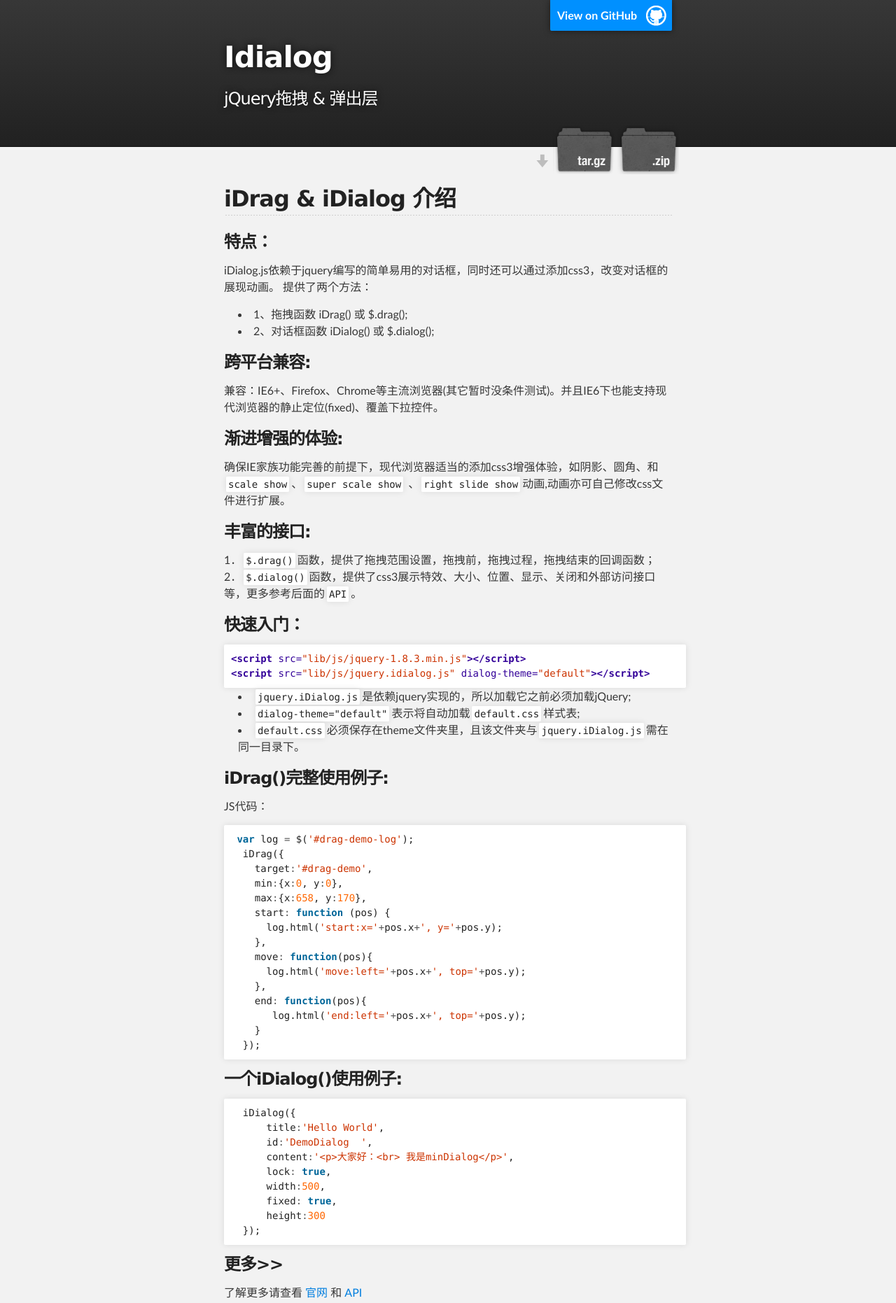
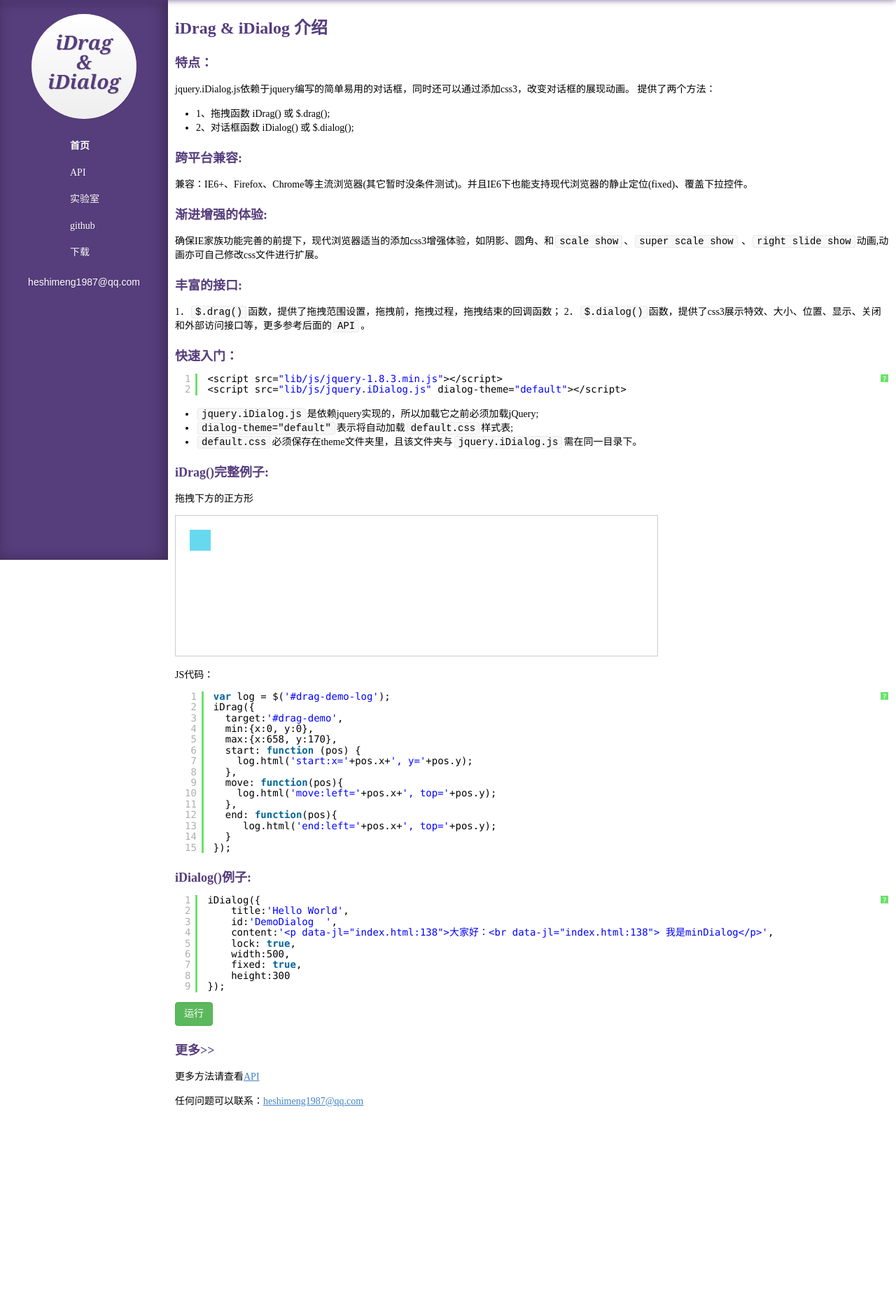
Before and after one commit to dreamback/idialog, a website with bundled scripts: page index.html in a window 1280 px wide. Shown: the top 1862 px of the page at 70% size. After the commit the page ends 1582 px from the top, so only its background shows below. Built offline with nearby package versions, Linux system fonts and the light colour scheme.

Commit message:
index.html

```diff
--- a/index.html
+++ b/index.html
@@ -1,132 +1,186 @@
-<!DOCTYPE html>
+<!doctype html>
 <html>
+<head>
+	<meta charset="utf-8">
+	<title>iDrag &amp; iDialog by Dreamback</title>
+	<link rel="stylesheet" href="css/style.css">
 
-  <head>
-    <meta charset='utf-8' />
-    <meta http-equiv="X-UA-Compatible" content="chrome=1" />
-    <meta name="description" content="Idialog : jQuery拖拽 &amp; 弹出层" />
+	<script src="lib/js/jquery-1.8.3.min.js"></script>
+  	<script src="lib/js/jquery.iDialog.js" dialog-theme="default"></script>
 
-    <link rel="stylesheet" type="text/css" media="screen" href="stylesheets/stylesheet.css">
 
-    <title>Idialog</title>
-  </head>
+	<script src="js/syntaxhighlighter/scripts/shCore.js"></script>
+	<script src="js/syntaxhighlighter/scripts/shBrushJScript.js"></script>
+	<link rel="stylesheet" href="js/syntaxhighlighter/styles/shCoreDefault.css"/>
+	<script type="text/javascript">
+	SyntaxHighlighter.config.toolbar = true;
+	SyntaxHighlighter.all();</script>
+</head>
+<body>
+	<div class="side">
+		<h1 class="logo">
+			<i class="i">iDrag <br />
+				&amp; <br />
+				iDialog
+			</i>
+			<i class="j">iDrag <br />
+				&amp; <br />
+				iDialog
+			</i>
+		</h1>
+		<ul class="nav">
+			<li><a class="cur" href="index.html" target="_self">首页</a></li>
+			<li><a href="API.html" target="_self">API</a></li>
+			<li><a href="LAB.html" target="_self">实验室</a></li>
+      <li><a href="https://github.com/dreamback/idialog" target="_blank">github</a></li>
+      <li><a href="https://github.com/dreamback/idialog/archive/gh-pages.zip" target="_blank">下载</a></li>
+		</ul>
+		<p class="copyright">
+			heshimeng1987@qq.com
+		</p>
+	</div>
+	<div class="bd">
+<h2>iDrag &amp; iDialog 介绍</h2>
 
-  <body>
+<h3>特点：</h3>
 
-    <!-- HEADER -->
-    <div id="header_wrap" class="outer">
-        <header class="inner">
-          <a id="forkme_banner" href="https://github.com/dreamback/idialog">View on GitHub</a>
-
-          <h1 id="project_title">Idialog</h1>
-          <h2 id="project_tagline">jQuery拖拽 &amp; 弹出层</h2>
-
-            <section id="downloads">
-              <a class="zip_download_link" href="https://github.com/dreamback/idialog/zipball/master">Download this project as a .zip file</a>
-              <a class="tar_download_link" href="https://github.com/dreamback/idialog/tarball/master">Download this project as a tar.gz file</a>
-            </section>
-        </header>
-    </div>
-
-    <!-- MAIN CONTENT -->
-    <div id="main_content_wrap" class="outer">
-      <section id="main_content" class="inner">
-        <h2>
-<a name="idrag--idialog-%E4%BB%8B%E7%BB%8D" class="anchor" href="#idrag--idialog-%E4%BB%8B%E7%BB%8D"><span class="octicon octicon-link"></span></a>iDrag &amp; iDialog 介绍</h2>
-
-<h3>
-<a name="%E7%89%B9%E7%82%B9" class="anchor" href="#%E7%89%B9%E7%82%B9"><span class="octicon octicon-link"></span></a>特点：</h3>
-
-<p>iDialog.js依赖于jquery编写的简单易用的对话框，同时还可以通过添加css3，改变对话框的展现动画。
+<p>jquery.iDialog.js依赖于jquery编写的简单易用的对话框，同时还可以通过添加css3，改变对话框的展现动画。
 提供了两个方法：</p>
 
 <ul>
 <li>1、拖拽函数 iDrag() 或 $.drag();</li>
 <li>2、对话框函数 iDialog() 或 $.dialog(); </li>
-</ul><h3>
-<a name="%E8%B7%A8%E5%B9%B3%E5%8F%B0%E5%85%BC%E5%AE%B9" class="anchor" href="#%E8%B7%A8%E5%B9%B3%E5%8F%B0%E5%85%BC%E5%AE%B9"><span class="octicon octicon-link"></span></a>跨平台兼容:</h3>
+</ul>
+
+<h3>跨平台兼容:</h3>
 
 <p>兼容：IE6+、Firefox、Chrome等主流浏览器(其它暂时没条件测试)。并且IE6下也能支持现代浏览器的静止定位(fixed)、覆盖下拉控件。 </p>
 
-<h3>
-<a name="%E6%B8%90%E8%BF%9B%E5%A2%9E%E5%BC%BA%E7%9A%84%E4%BD%93%E9%AA%8C" class="anchor" href="#%E6%B8%90%E8%BF%9B%E5%A2%9E%E5%BC%BA%E7%9A%84%E4%BD%93%E9%AA%8C"><span class="octicon octicon-link"></span></a>渐进增强的体验:</h3>
+<h3>渐进增强的体验:</h3>
 
 <p>确保IE家族功能完善的前提下，现代浏览器适当的添加css3增强体验，如阴影、圆角、和<code>scale show</code>、<code>super scale show</code> 、<code>right slide show</code>动画,动画亦可自己修改css文件进行扩展。 </p>
 
-<h3>
-<a name="%E4%B8%B0%E5%AF%8C%E7%9A%84%E6%8E%A5%E5%8F%A3" class="anchor" href="#%E4%B8%B0%E5%AF%8C%E7%9A%84%E6%8E%A5%E5%8F%A3"><span class="octicon octicon-link"></span></a>丰富的接口:</h3>
+<h3>丰富的接口:</h3>
 
 <p>1．<code>$.drag()</code>函数，提供了拖拽范围设置，拖拽前，拖拽过程，拖拽结束的回调函数；
 2．<code>$.dialog()</code>函数，提供了css3展示特效、大小、位置、显示、关闭和外部访问接口等，更多参考后面的<code>API</code>。 </p>
 
-<h3>
-<a name="%E5%BF%AB%E9%80%9F%E5%85%A5%E9%97%A8" class="anchor" href="#%E5%BF%AB%E9%80%9F%E5%85%A5%E9%97%A8"><span class="octicon octicon-link"></span></a>快速入门：</h3>
+<h3>快速入门：</h3>
 
-<div class="highlight highlight-html"><pre><span class="nt">&lt;script </span><span class="na">src=</span><span class="s">"lib/js/jquery-1.8.3.min.js"</span><span class="nt">&gt;&lt;/script&gt;</span>
-<span class="nt">&lt;script </span><span class="na">src=</span><span class="s">"lib/js/jquery.idialog.js"</span> <span class="na">dialog-theme=</span><span class="s">"default"</span><span class="nt">&gt;&lt;/script&gt;</span>
-</pre></div>
+<pre  class="brush: js">&lt;script src=&quot;lib/js/jquery-1.8.3.min.js&quot;&gt;&lt;/script&gt;
+&lt;script src=&quot;lib/js/jquery.iDialog.js&quot; dialog-theme=&quot;default&quot;&gt;&lt;/script&gt;</pre>
 
 <ul>
-<li>
-<code>jquery.iDialog.js</code>是依赖jquery实现的，所以加载它之前必须加载jQuery;</li>
-<li>
-<code>dialog-theme="default"</code>表示将自动加载<code>default.css</code>样式表;</li>
-<li>
-<code>default.css</code>必须保存在theme文件夹里，且该文件夹与<code>jquery.iDialog.js</code>需在同一目录下。</li>
-</ul><h3>
-<a name="idrag%E5%AE%8C%E6%95%B4%E4%BD%BF%E7%94%A8%E4%BE%8B%E5%AD%90" class="anchor" href="#idrag%E5%AE%8C%E6%95%B4%E4%BD%BF%E7%94%A8%E4%BE%8B%E5%AD%90"><span class="octicon octicon-link"></span></a>iDrag()完整使用例子:</h3>
+<li><code>jquery.iDialog.js</code>是依赖jquery实现的，所以加载它之前必须加载jQuery;</li>
+<li><code>dialog-theme=&quot;default&quot;</code>表示将自动加载<code>default.css</code>样式表;</li>
+<li><code>default.css</code>必须保存在theme文件夹里，且该文件夹与<code>jquery.iDialog.js</code>需在同一目录下。</li>
+</ul>
+
+<h3>iDrag()完整例子:</h3>
+
+<p>拖拽下方的正方形</p>
+
+<style>
+  .parent-wrapper{width:688px;height:200px;border:1px solid #ccc;background:#fff;position:relative;color:red;}
+  #drag-demo{cursor:move;width:30px;height:30px;background:#66D9EF;top:20px;left:20px;position:absolute;}
+</style>
+       <div class="parent-wrapper">
+         <div id="drag-demo-log"></div>
+         <div id="drag-demo">
+         </div>
+       </div>
+       <script>
+      (function(){
+             var log = $('#drag-demo-log');
+              iDrag({
+                target:'#drag-demo',
+                min:{x:0, y:0},
+                max:{x:658, y:170},
+                start: function (pos) {
+                  log.html('start:x='+pos.x+', y='+pos.y);
+                },
+                move: function(pos){
+                  log.html('move:left='+pos.x+', top='+pos.y);
+                },
+                end: function(pos){
+                   log.html('end:left='+pos.x+', top='+pos.y);
+                }
+              });
+      })();
+       </script>
 
 <p>JS代码： </p>
 
-<div class="highlight highlight-javascript"><pre> <span class="kd">var</span> <span class="nx">log</span> <span class="o">=</span> <span class="nx">$</span><span class="p">(</span><span class="s1">'#drag-demo-log'</span><span class="p">);</span>
-  <span class="nx">iDrag</span><span class="p">({</span>
-    <span class="nx">target</span><span class="o">:</span><span class="s1">'#drag-demo'</span><span class="p">,</span>
-    <span class="nx">min</span><span class="o">:</span><span class="p">{</span><span class="nx">x</span><span class="o">:</span><span class="mi">0</span><span class="p">,</span> <span class="nx">y</span><span class="o">:</span><span class="mi">0</span><span class="p">},</span>
-    <span class="nx">max</span><span class="o">:</span><span class="p">{</span><span class="nx">x</span><span class="o">:</span><span class="mi">658</span><span class="p">,</span> <span class="nx">y</span><span class="o">:</span><span class="mi">170</span><span class="p">},</span>
-    <span class="nx">start</span><span class="o">:</span> <span class="kd">function</span> <span class="p">(</span><span class="nx">pos</span><span class="p">)</span> <span class="p">{</span>
-      <span class="nx">log</span><span class="p">.</span><span class="nx">html</span><span class="p">(</span><span class="s1">'start:x='</span><span class="o">+</span><span class="nx">pos</span><span class="p">.</span><span class="nx">x</span><span class="o">+</span><span class="s1">', y='</span><span class="o">+</span><span class="nx">pos</span><span class="p">.</span><span class="nx">y</span><span class="p">);</span>
-    <span class="p">},</span>
-    <span class="nx">move</span><span class="o">:</span> <span class="kd">function</span><span class="p">(</span><span class="nx">pos</span><span class="p">){</span>
-      <span class="nx">log</span><span class="p">.</span><span class="nx">html</span><span class="p">(</span><span class="s1">'move:left='</span><span class="o">+</span><span class="nx">pos</span><span class="p">.</span><span class="nx">x</span><span class="o">+</span><span class="s1">', top='</span><span class="o">+</span><span class="nx">pos</span><span class="p">.</span><span class="nx">y</span><span class="p">);</span>
-    <span class="p">},</span>
-    <span class="nx">end</span><span class="o">:</span> <span class="kd">function</span><span class="p">(</span><span class="nx">pos</span><span class="p">){</span>
-       <span class="nx">log</span><span class="p">.</span><span class="nx">html</span><span class="p">(</span><span class="s1">'end:left='</span><span class="o">+</span><span class="nx">pos</span><span class="p">.</span><span class="nx">x</span><span class="o">+</span><span class="s1">', top='</span><span class="o">+</span><span class="nx">pos</span><span class="p">.</span><span class="nx">y</span><span class="p">);</span>
-    <span class="p">}</span>
-  <span class="p">});</span>
-</pre></div>
+<pre class="brush: js">
+  var log = $('#drag-demo-log');
+  iDrag({
+    target:'#drag-demo',
+    min:{x:0, y:0},
+    max:{x:658, y:170},
+    start: function (pos) {
+      log.html('start:x='+pos.x+', y='+pos.y);
+    },
+    move: function(pos){
+      log.html('move:left='+pos.x+', top='+pos.y);
+    },
+    end: function(pos){
+       log.html('end:left='+pos.x+', top='+pos.y);
+    }
+  });
+</pre>
 
-<h3>
-<a name="%E4%B8%80%E4%B8%AAidialog%E4%BD%BF%E7%94%A8%E4%BE%8B%E5%AD%90" class="anchor" href="#%E4%B8%80%E4%B8%AAidialog%E4%BD%BF%E7%94%A8%E4%BE%8B%E5%AD%90"><span class="octicon octicon-link"></span></a>一个iDialog()使用例子:</h3>
+<h3>iDialog()例子:</h3>
 
-<div class="highlight highlight-javascript"><pre>  <span class="nx">iDialog</span><span class="p">({</span>
-      <span class="nx">title</span><span class="o">:</span><span class="s1">'Hello World'</span><span class="p">,</span>
-      <span class="nx">id</span><span class="o">:</span><span class="s1">'DemoDialog  '</span><span class="p">,</span>
-      <span class="nx">content</span><span class="o">:</span><span class="s1">'&lt;p&gt;大家好：&lt;br&gt; 我是minDialog&lt;/p&gt;'</span><span class="p">,</span>
-      <span class="nx">lock</span><span class="o">:</span> <span class="kc">true</span><span class="p">,</span>
-      <span class="nx">width</span><span class="o">:</span><span class="mi">500</span><span class="p">,</span>
-      <span class="nx">fixed</span><span class="o">:</span> <span class="kc">true</span><span class="p">,</span>
-      <span class="nx">height</span><span class="o">:</span><span class="mi">300</span>
-  <span class="p">});</span>
-</pre></div>
+<pre class="brush: js">
+  iDialog({
+      title:'Hello World',
+      id:'DemoDialog  ',
+      content:'<p>大家好：<br> 我是minDialog</p>',
+      lock: true,
+      width:500,
+      fixed: true,
+      height:300
+  });
+</pre>
 
-<h3>
-<a name="%E6%9B%B4%E5%A4%9A" class="anchor" href="#%E6%9B%B4%E5%A4%9A"><span class="octicon octicon-link"></span></a>更多&gt;&gt;</h3>
+<div><input id="demoBtn" type="button" value="运行"></div>
 
-<p>了解更多请查看 <a href="http://dreamback.github.com/idialog">官网</a> 和 <a href="http://dreamback.github.com/idialog/API.html">API</a></p>
+<script>
+          $(function(){
+            $('#demoBtn').click(function(){
+              $.dialog({
+                title:'Hello World',
+                id:'DemoDialog  ',
+                content:'<p>大家好：<br> 我是minDialog</p>',
+                lock: true,
+                width:500,
+                fixed: true,
+                height:300
+              });
+            });
+          });
+        </script>
+
+<h3>更多&gt;&gt;</h3>
+
+<p>更多方法请查看<a href="API.html">API</a></p>
 
 <p>任何问题可以联系：<a href="mailto:heshimeng1987@qq.com">heshimeng1987@qq.com</a> </p>
-      </section>
-    </div>
 
-    <!-- FOOTER  -->
-    <div id="footer_wrap" class="outer">
-      <footer class="inner">
-        <p class="copyright">Idialog maintained by <a href="https://github.com/dreamback">dreamback</a></p>
-        <p>Published with <a href="http://pages.github.com">GitHub Pages</a></p>
-      </footer>
-    </div>
+<!-- UY BEGIN -->
+<div id="uyan_frame"></div>
+<script type="text/javascript" src="http://v2.uyan.cc/code/uyan.js?uid=1860903"></script>
+<!-- UY END -->
+
+	</div>
+<div style="display:none;">
+	<script type="text/javascript">
+var _bdhmProtocol = (("https:" == document.location.protocol) ? " https://" : " http://");
+document.write(unescape("%3Cscript src='" + _bdhmProtocol + "hm.baidu.com/h.js%3Fc42cb4943b0953279de070cd24fdb2f9' type='text/javascript'%3E%3C/script%3E"));
+</script>
 
 
 
-  </body>
+</div>
+</body>
 </html>
```
